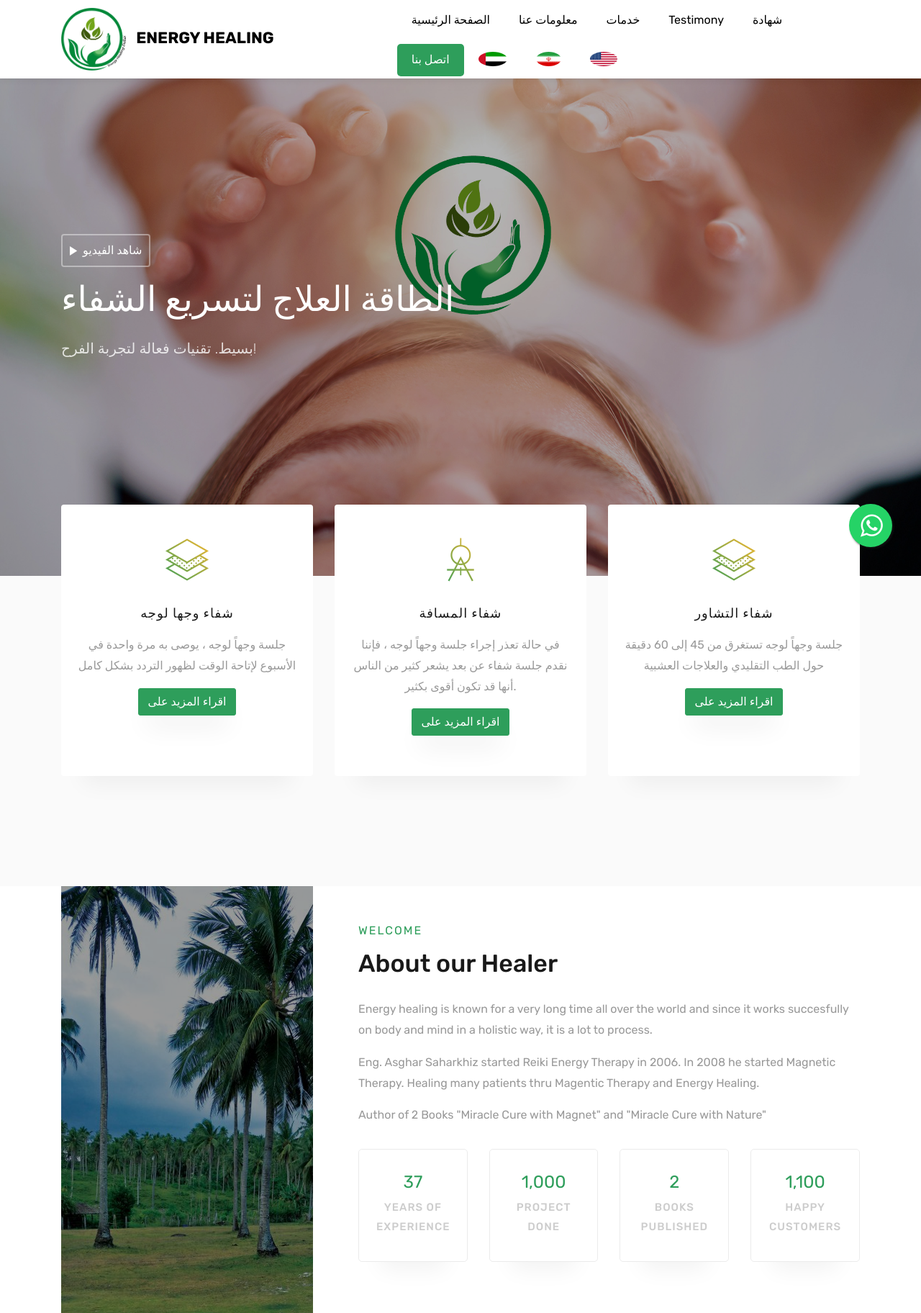
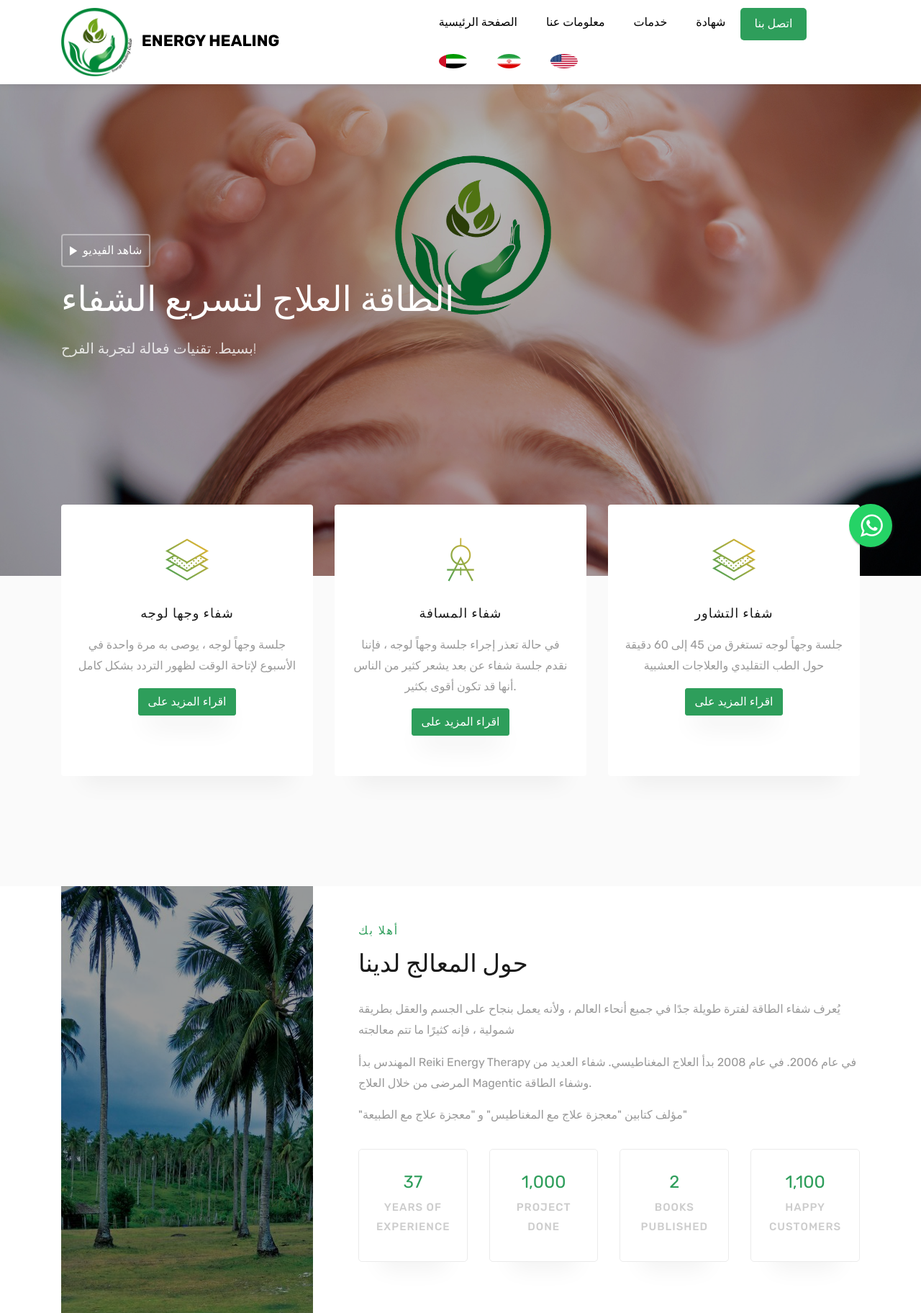
Before and after one commit to saharkiz/energy-healing, a PHP site: page /ar.php in a window 1280 px wide. Shown: the top 1824 px of the page at 72% size. Run offline with PHP 8.4, Linux system fonts and the light colour scheme; some web fonts are replaced.

Commit message:
Update ar.php

```diff
--- a/ar.php
+++ b/ar.php
@@ -67,8 +67,7 @@
 	          <li class="nav-item"><a href="#" class="nav-link" data-nav-section="home"><span>الصفحة الرئيسية</span></a></li>
 	          <li class="nav-item"><a href="#" class="nav-link" data-nav-section="about"><span>معلومات عنا</span></a></li>
 	          <li class="nav-item"><a href="#" class="nav-link" data-nav-section="Services"><span>خدمات</span></a></li>
-	          <li class="nav-item"><a href="#" class="nav-link" data-nav-section="testimony"><span>Testimony</span></a></li>
-	          <li class="nav-item"><a href="#" class="nav-link" data-nav-section="contact"><span>شهادة</span></a></li>
+	          <li class="nav-item"><a href="#" class="nav-link" data-nav-section="testimony"><span>شهادة</span></a></li>
 	          <li class="nav-item cta"><a href="https://wa.me/971506271565?text=Energy%20Healing%20Website%20Inquiry" class="nav-link">اتصل بنا</a></li>
 			<li class="nav-item"><a href="/ae.php" class="nav-link"><img src="images/ae.png" alt="Arabic Language" class="rounded-circle"></a></li>
 			<li class="nav-item"><a href="/ir.php" class="nav-link"><img src="images/ir.png" alt="Farsi Language" class="rounded-circle"></a></li>
@@ -142,11 +141,11 @@
           <div class="col-md-6 col-lg-8 pl-lg-5 py-5">
             <div class="row justify-content-start pb-3">
               <div class="col-md-12 heading-section ftco-animate">
-                <span class="subheading">Welcome</span>
-                <h2 class="mb-4">About our Healer</h2>
-                <p>Energy healing is known for a very long time all over the world and since it works succesfully on body and mind in a holistic way, it is a lot to process.</p>
-                <p>Eng. Asghar Saharkhiz started Reiki Energy Therapy in 2006. In 2008 he started Magnetic Therapy. Healing many patients thru Magentic Therapy and Energy Healing. </p>
-                <p>Author of 2 Books "Miracle Cure with Magnet" and "Miracle Cure with Nature"</p>
+                <span class="subheading">أهلا بك</span>
+                <h2 class="mb-4">حول المعالج لدينا</h2>
+                <p>يُعرف شفاء الطاقة لفترة طويلة جدًا في جميع أنحاء العالم ، ولأنه يعمل بنجاح على الجسم والعقل بطريقة شمولية ، فإنه كثيرًا ما تتم معالجته</p>
+                <p>المهندس بدأ Reiki Energy Therapy في عام 2006. في عام 2008 بدأ العلاج المغناطيسي. شفاء العديد من المرضى من خلال العلاج Magentic وشفاء الطاقة. </p>
+                <p>"مؤلف كتابين "معجزة علاج مع المغناطيس" و "معجزة علاج مع الطبيعة"</p>
               </div>
             </div>
             <div class="row">
```
